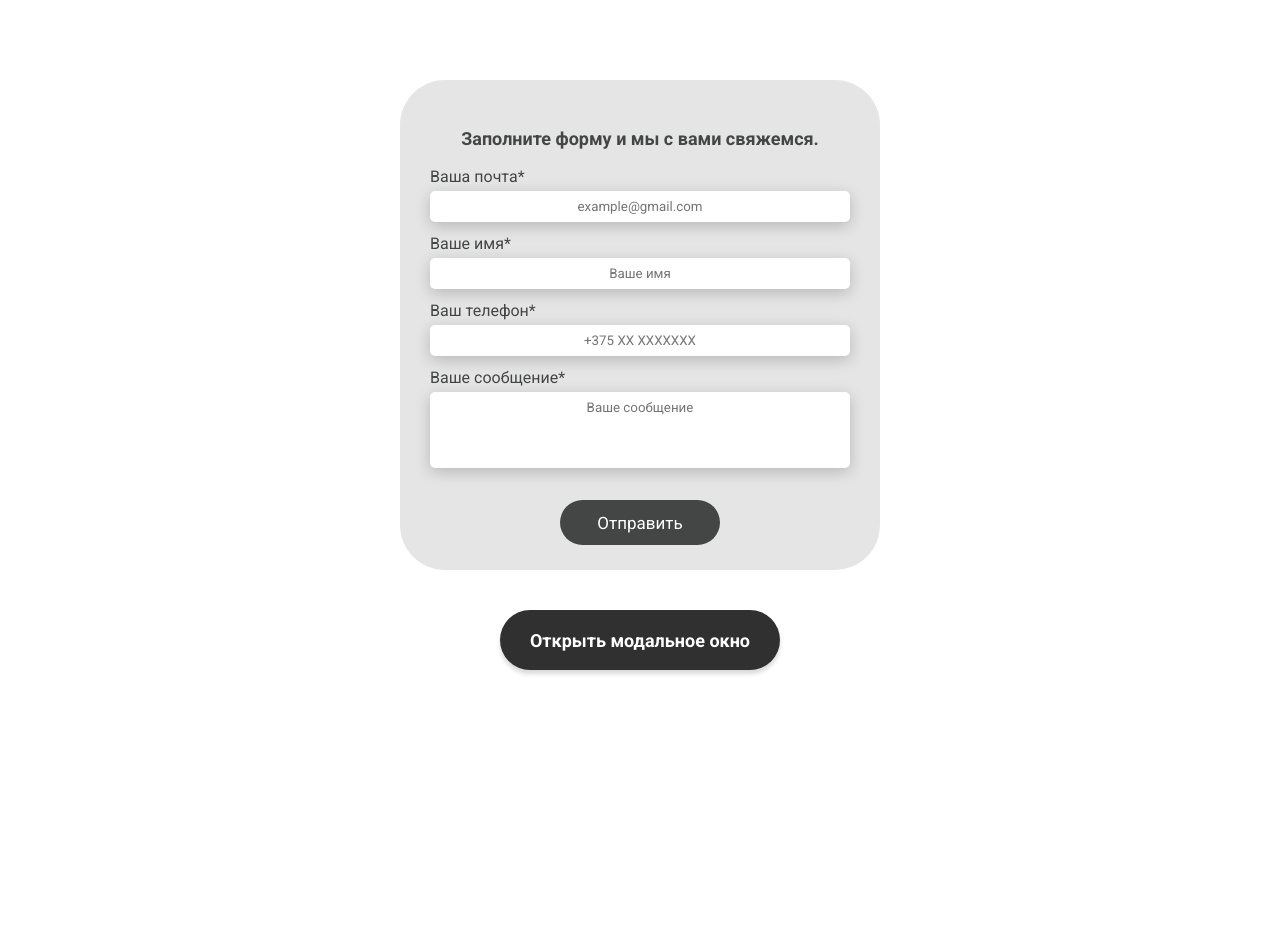
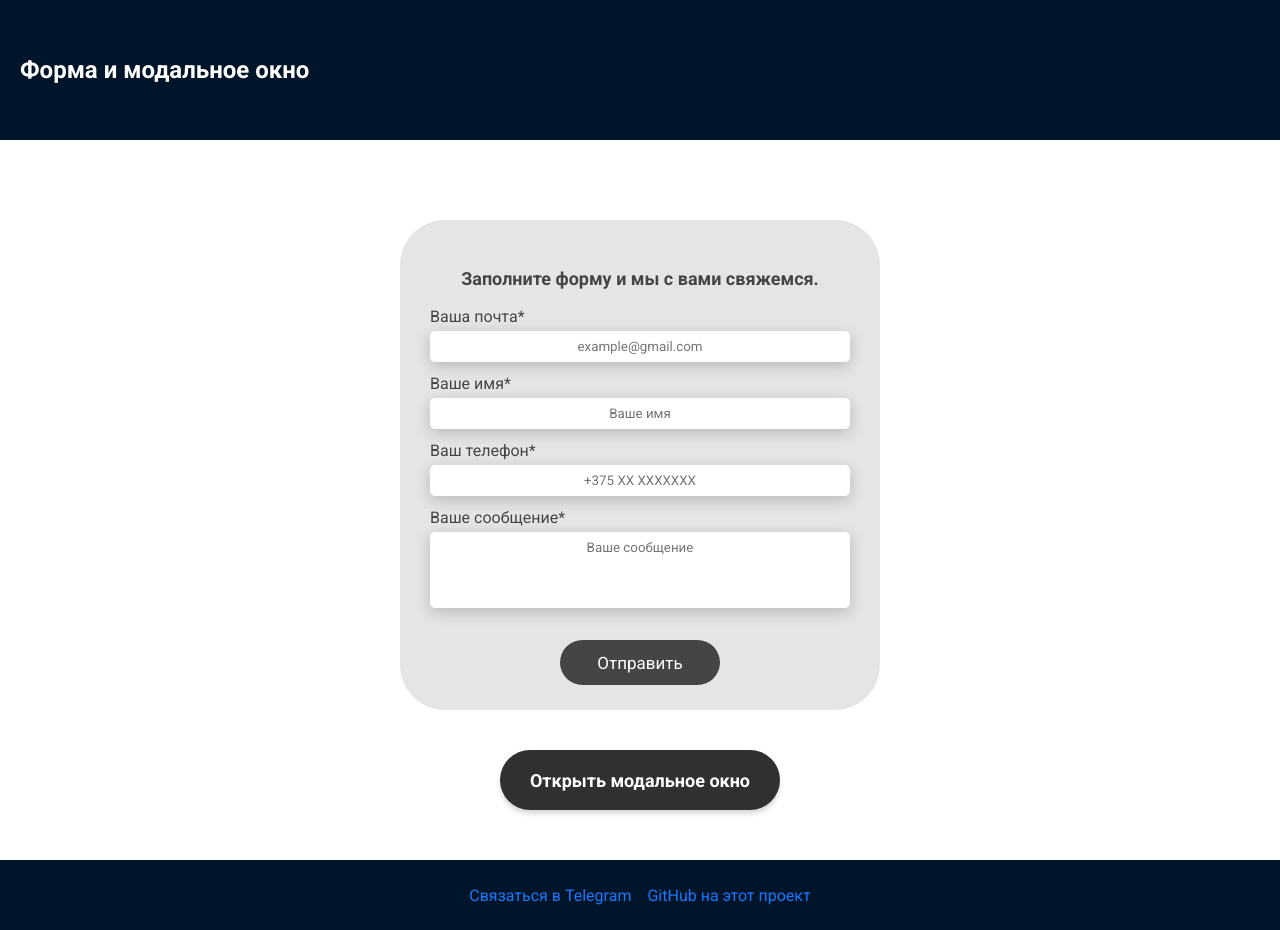
Before and after one commit to RKKon/itprofit_tt, a website: page src/index.html in a window 1280 px wide. Before the commit the page ends 800 px from the top, so only its background shows below. Drawn offline with nearby package versions, Linux system fonts and the light colour scheme; files that its build step writes are made by us from their sources.

Commit message:
Added header and footer

```diff
--- a/src/index.html
+++ b/src/index.html
@@ -12,6 +12,9 @@
 </head>
 
 <body>
+  <header class="header">
+    <h1>Форма и модальное окно</h1>
+  </header>
   <form class="form" action="" id="contact_form">
     <h3 class="form_h3">Заполните форму и мы с вами свяжемся.</h3>
     <label>Ваша почта*</label>
@@ -36,6 +39,15 @@
     </div>
   </div>
 
+  <footer class="footer">
+    <div class="footer_links">
+      <div class="footer-item"><a href="https://t.me/RKFrostmorn" target="_blank" rel="noopener noreferrer">Связаться
+          в Telegram</a></div>
+      <div class="footer-item"><a href="https://github.com/RKKon/itprofit_tt" target="_blank"
+          rel="noopener noreferrer">GitHub на этот проект</a></div>
+    </div>
+  </footer>
+
   <script type="module" src="js/main.js"></script>
 </body>
 
--- a/src/sass/style.sass
+++ b/src/sass/style.sass
@@ -2,6 +2,8 @@
   box-sizing: border-box
   font-family: 'Roboto', sans-serif
   color: #444645
+body
+  margin: 0
 
 #contact_form
   display: flex
@@ -174,3 +176,38 @@
 
 .no_scroll
   overflow: hidden
+
+.header
+  height: 140px
+  padding-left: 20px
+  display: flex
+  align-items: center
+  background-color: #001529
+
+  & h1
+    color: #fff
+    font-size: 24px
+
+.footer
+  background-color: #001529
+  height: 70px
+  display: flex
+  justify-content: center
+  align-items: center
+  color: white
+  margin-top: 50px
+
+  &-links a:hover
+    color: #1890ff
+
+.footer-item a
+  color: #1677ff
+  text-decoration: none
+  background-color: transparent
+  outline: none
+  cursor: pointer
+  transition: color 0.3s
+
+.footer_links
+  display: flex
+  column-gap: 16px
```
Also changed, not shown: dist/css/style.min.css, dist/index.html.
